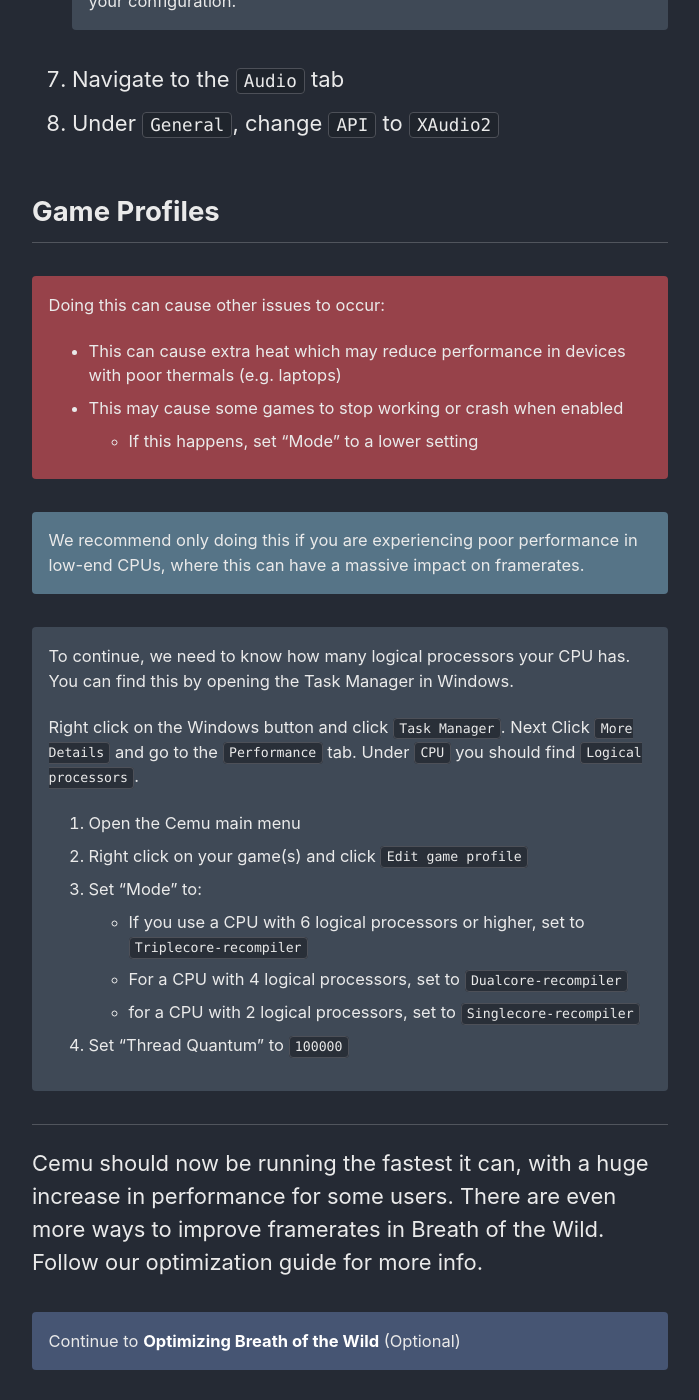
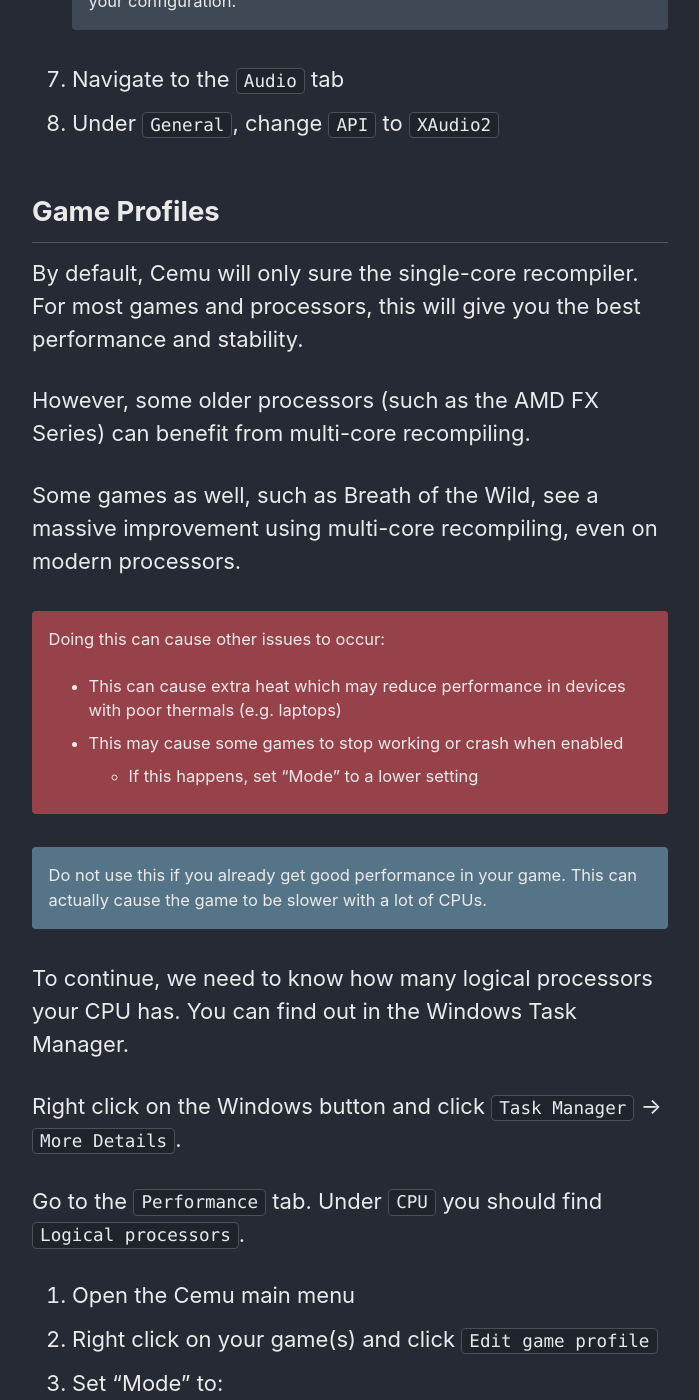
Before and after one commit to cfw-guide/cemu.cfw.guide, a Jekyll site: the page built from _pages/en_US/optimizing-cemu/optimizing-cemu.md, in a window 1280 px wide and 1400 px high, scrolled down 3495 px. Shown: the whole window, without its empty margins (290-989 px from the left). Built offline with Jekyll 4.4.1, drawn with Linux system fonts in a browser that asks for light colours; some of the changed text lies outside the part shown.

Commit message:
improved multicore section again

```diff
--- /dev/null
+++ b/_pages/en_US/optimizing-cemu/game-profiles.md
@@ -0,0 +1,36 @@
+By default, Cemu will only sure the single-core recompiler. For most games and processors, this will give you the best performance and stability.
+
+However, some older processors (such as the AMD FX Series) can benefit from multi-core recompiling.
+
+Some games as well, such as Breath of the Wild, see a massive improvement using multi-core recompiling, even on modern processors.
+
+{% capture otherIssues %}
+
+Doing this can cause other issues to occur:
+- This can cause extra heat which may reduce performance in devices with poor thermals (e.g. laptops)
+- This may cause some games to stop working or crash when enabled
+  - If this happens, set "Mode" to a lower setting
+
+{% endcapture %}
+
+<div class="notice--danger">{{ otherIssues | markdownify }}</div>
+
+Do not use this if you already get good performance in your game. This can actually cause the game to be slower with a lot of CPUs.
+{: .notice--primary}
+
+To continue, we need to know how many logical processors your CPU has. You can find out in the Windows Task Manager.
+
+Right click on the Windows button and click `Task Manager` -> `More Details`.
+
+Go to the `Performance` tab. Under `CPU` you should find `Logical processors`.
+
+1. Open the Cemu main menu
+1. Right click on your game(s) and click `Edit game profile`
+1. Set "Mode" to:
+  - If you use a CPU with 6 logical processors or higher, set to `Triplecore-recompiler`
+  - For a CPU with 4 logical processors, set to `Dualcore-recompiler`
+  - for a CPU with 2 logical processors, set to `Singlecore-recompiler`
+  1. Set "Thread Quantum" to `100000`
+
+If your CPU overheats while using the triple-core recompiler, but you need multi-core for performance, consider using dual-core instead.
+{:.notice--info}
--- a/_pages/en_US/optimizing-cemu/optimizing-cemu-amd.md
+++ b/_pages/en_US/optimizing-cemu/optimizing-cemu-amd.md
@@ -27,35 +27,5 @@
 
 ## Game Profiles
 
-{% capture otherIssues %}
-
-Doing this can cause other issues to occur:
-- With many processors, this can cause lower performance in games
-- This can cause extra heat which may reduce performance in devices with poor thermals (e.g. laptops)
-- This may cause some games to stop working or crash when enabled
-  - If this happens, set "Mode" to a lower setting
-
-{% endcapture %}
-
-<div class="notice--danger">{{ otherIssues | markdownify }}</div>
-
-We recommend only doing this if you are experiencing poor performance in low-end CPUs, where this can have a massive impact on framerates.
-{: .notice--primary}
-
-{% capture instructions %}
-
-To continue, we need to know how many logical processors your CPU has. You can find this by opening the Task Manager in Windows.
-
-Right click on the Windows button and click `Task Manager`. Next Click `More Details` and go to the `Performance` tab. Under `CPU` you should find `Logical processors`.
-
-1. Open the Cemu main menu
-1. Right click on your game(s) and click `Edit game profile`
-1. Set "Mode" to:
-  - If you use a CPU with 6 logical processors or higher, set to `Triplecore-recompiler`
-  - For a CPU with 4 logical processors, set to `Dualcore-recompiler`
-  - for a CPU with 2 logical processors, set to `Singlecore-recompiler`
-  1. Set "Thread Quantum" to `100000`
-
-  {% endcapture %}
-
-<div class="notice--info">{{ instructions | markdownify }}</div>
+{% capture game-profiles %}{% include_relative game-profiles.md %}{% endcapture %}
+{{ game-profiles | markdownify }}
--- a/_pages/en_US/optimizing-cemu/optimizing-cemu-intel.md
+++ b/_pages/en_US/optimizing-cemu/optimizing-cemu-intel.md
@@ -35,34 +35,5 @@
 
 ## Game Profiles
 
-{% capture otherIssues %}
-
-Doing this can cause other issues to occur:
-- This can cause extra heat which may reduce performance in devices with poor thermals (e.g. laptops)
-- This may cause some games to stop working or crash when enabled
-  - If this happens, set "Mode" to a lower setting
-
-{% endcapture %}
-
-<div class="notice--danger">{{ otherIssues | markdownify }}</div>
-
-We recommend only doing this if you are experiencing poor performance in low-end CPUs, where this can have a massive impact on framerates.
-{: .notice--primary}
-
-{% capture instructions %}
-
-To continue, we need to know how many logical processors your CPU has. You can find this by opening the Task Manager in Windows.
-
-Right click on the Windows button and click `Task Manager`. Next Click `More Details` and go to the `Performance` tab. Under `CPU` you should find `Logical processors`.
-
-1. Open the Cemu main menu
-1. Right click on your game(s) and click `Edit game profile`
-1. Set "Mode" to:
-  - If you use a CPU with 6 logical processors or higher, set to `Triplecore-recompiler`
-  - For a CPU with 4 logical processors, set to `Dualcore-recompiler`
-  - for a CPU with 2 logical processors, set to `Singlecore-recompiler`
-  1. Set "Thread Quantum" to `100000`
-
-  {% endcapture %}
-
-<div class="notice--info">{{ instructions | markdownify }}</div>
+{% capture game-profiles %}{% include_relative game-profiles.md %}{% endcapture %}
+{{ game-profiles | markdownify }}
--- a/_pages/en_US/optimizing-cemu/optimizing-cemu-nvidia.md
+++ b/_pages/en_US/optimizing-cemu/optimizing-cemu-nvidia.md
@@ -49,34 +49,5 @@
 
 ## Game Profiles
 
-{% capture otherIssues %}
-
-Doing this can cause other issues to occur:
-- This can cause extra heat which may reduce performance in devices with poor thermals (e.g. laptops)
-- This may cause some games to stop working or crash when enabled
-  - If this happens, set "Mode" to a lower setting
-
-{% endcapture %}
-
-<div class="notice--danger">{{ otherIssues | markdownify }}</div>
-
-We recommend only doing this if you are experiencing poor performance in low-end CPUs, where this can have a massive impact on framerates.
-{: .notice--primary}
-
-{% capture instructions %}
-
-To continue, we need to know how many logical processors your CPU has. You can find this by opening the Task Manager in Windows.
-
-Right click on the Windows button and click `Task Manager`. Next Click `More Details` and go to the `Performance` tab. Under `CPU` you should find `Logical processors`.
-
-1. Open the Cemu main menu
-1. Right click on your game(s) and click `Edit game profile`
-1. Set "Mode" to:
-  - If you use a CPU with 6 logical processors or higher, set to `Triplecore-recompiler`
-  - For a CPU with 4 logical processors, set to `Dualcore-recompiler`
-  - for a CPU with 2 logical processors, set to `Singlecore-recompiler`
-  1. Set "Thread Quantum" to `100000`
-
-  {% endcapture %}
-
-<div class="notice--info">{{ instructions | markdownify }}</div>
+{% capture game-profiles %}{% include_relative game-profiles.md %}{% endcapture %}
+{{ game-profiles | markdownify }}
```
Also changed, not shown: _pages/en_US/optimizing-botw.md (+3 -0 lines).
